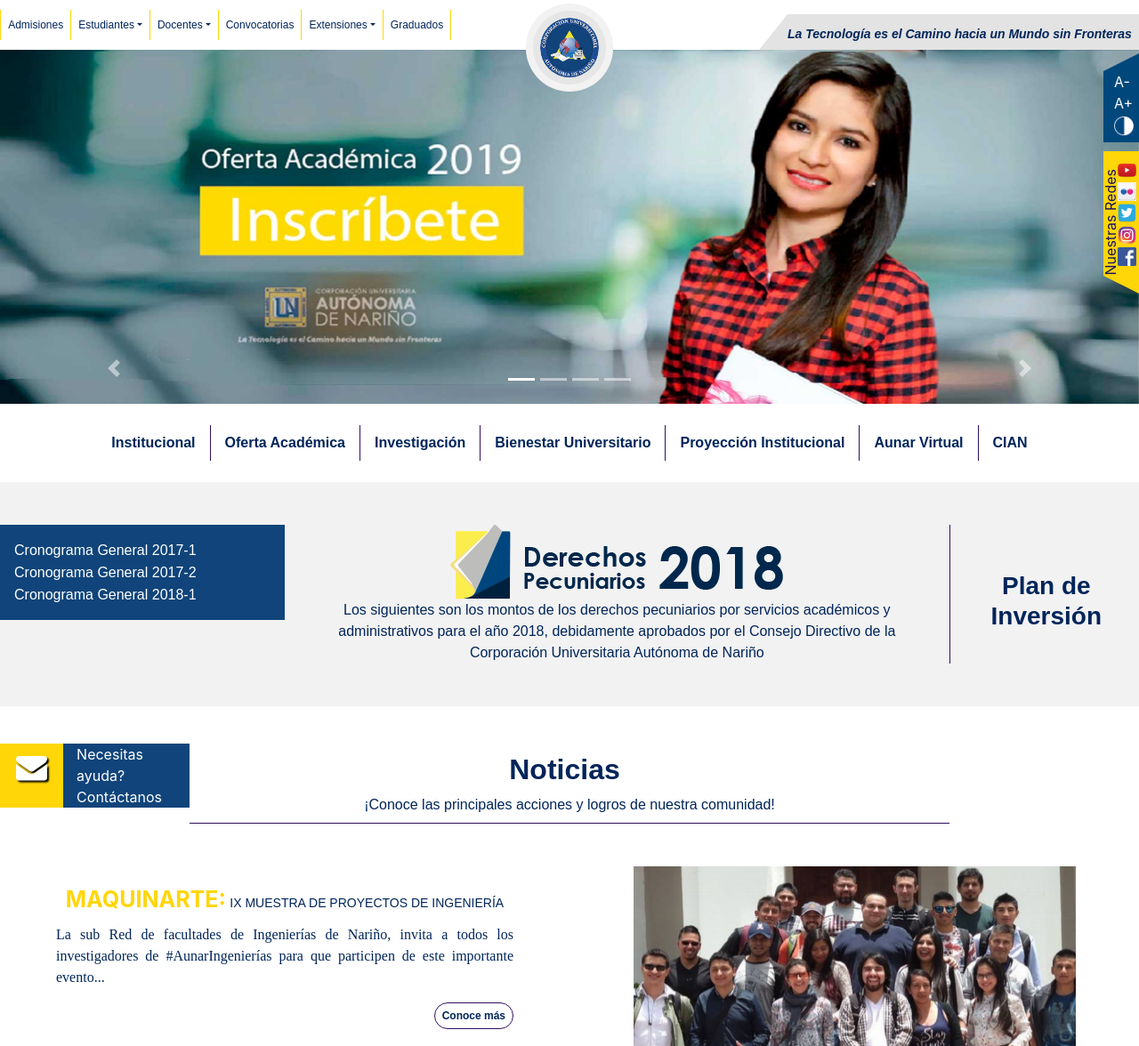
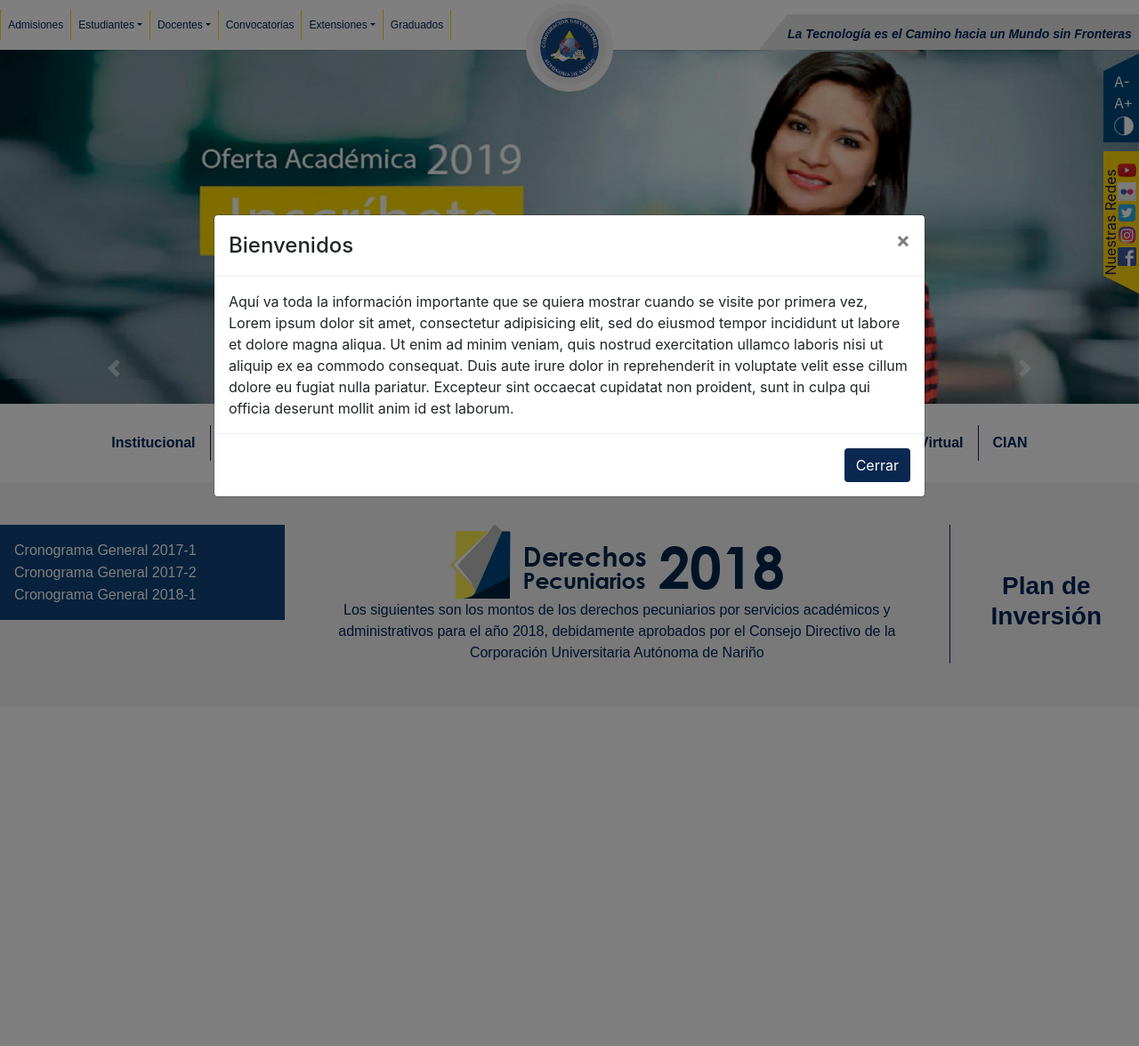
Before and after one commit to julianrodri11/aunar, a PHP site: page / in a window 1280 px wide. Shown: the top 1176 px of the page at 89% size. After the commit the page ends 746 px from the top, so only its background shows below. Run offline with PHP 8.4, Linux system fonts and the light colour scheme.

Commit message:
modal de bienvenida

```diff
--- a/index.php
+++ b/index.php
@@ -7,7 +7,38 @@
   <title>.::AUNAR::. - ::::CORPORACIÓN UNIVERSITARIA AUTÓNOMA DE NARIÑO</title>
 </head>
 <body>
+<!-- -----------------------------MODAL-------------------------- -->
+<!-- The Modal -->
+  <div class="modal fade" id="myModal">
+    <div class="modal-dialog modal-lg modal-dialog-centered">
+      <div class="modal-content">
 
+        <!-- Modal Header -->
+        <div class="modal-header">
+          <h4 class="modal-title">Bienvenidos</h4>
+          <button type="button" class="close" data-dismiss="modal">×</button>
+
+        </div>
+
+        <!-- Modal body -->
+        <div class="modal-body">
+          Aquí va toda la información importante que se quiera mostrar cuando se visite por primera vez, Lorem ipsum dolor sit amet, consectetur adipisicing elit, sed do eiusmod
+          tempor incididunt ut labore et dolore magna aliqua. Ut enim ad minim veniam,
+          quis nostrud exercitation ullamco laboris nisi ut aliquip ex ea commodo
+          consequat. Duis aute irure dolor in reprehenderit in voluptate velit esse
+          cillum dolore eu fugiat nulla pariatur. Excepteur sint occaecat cupidatat non
+          proident, sunt in culpa qui officia deserunt mollit anim id est laborum.
+        </div>
+
+        <!-- Modal footer -->
+        <div class="modal-footer">
+          <button type="button" class="btn fondo-azul-oscuro text-white" data-dismiss="modal">Cerrar</button>
+        </div>
+
+      </div>
+    </div>
+  </div>
+<!-- -----------------------------FIN MODAL------------------------ -->
 
 <!-------------------MENÚ PRINCIPAL-------------------------- -->
 <?php include_once('menu1.php');?>
--- a/js/personalizado.js
+++ b/js/personalizado.js
@@ -14,7 +14,7 @@
         }
       });
 
-    //funcion cuando el mouse pase sobre el menu, se desplñegue
+    //funcion cuando el mouse pase sobre el menu, se despliegue
      $(document).ready(function ()
     {
        $('.dropdown-toggle').mouseenter(function ()
@@ -22,3 +22,28 @@
           $(this).dropdown("toggle");
        });
     });
+
+
+     // para el modal de inicio
+
+     // init
+    $(document).ready(function(){
+       // verifica si existe una sesión, si no existe abre el modal
+      // Start
+      // sessionStorage.getItem('key');
+      if (sessionStorage.getItem("story") !== 'true') {
+        // sessionStorage.setItem('key', 'value'); pair
+        sessionStorage.setItem("story", "true");
+        // Calling the bootstrap modal
+        $("#myModal").modal();
+        }
+      // End
+
+      // sirve para crear un boton con id reset-session y destruir la sesion o se podria colocar por horas ,
+      // es decir si pasa una hora se destruye la sesion y se muestra el modal
+      // Do not include the code below, it is just for the 'Reset Session' button in the viewport.
+      // This is same as closing the browser tab.
+      $('#reset-session').on('click',function(){
+      sessionStorage.setItem('story','');
+      });
+    });
```
